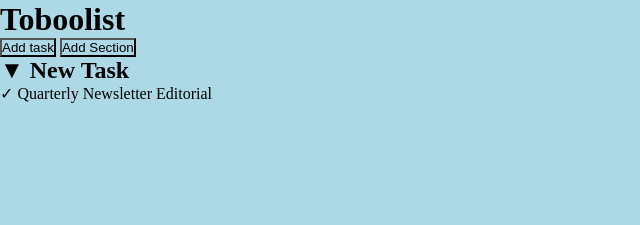
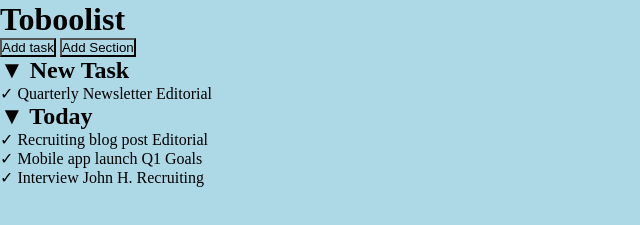
Before and after one commit to michelangelomancini4/html-css-toboolist, a plain HTML site: page index.html in a window 1280 px wide. Shown: the part 53-278 px from the top of the page, without its empty margins (0-640 px from the left). Drawn offline with Linux system fonts and the light colour scheme.

Commit message:
avanzamento sezioni

```diff
--- a/index.html
+++ b/index.html
@@ -25,12 +25,36 @@
         <!-- prima sezione -->
          <section class="macrosezione">
             <h2>&#9660 New Task</h2>
-            <span class="valid">&#10003;</span>
-            <span>Quarterly Newsletter</span>
-            <span class="riquadro">Editorial</span>
+            <div class="righe">
+                <span class="valid">&#10003;</span>
+                <span class="opzioni">Quarterly Newsletter</span>
+                <span class="riquadro">Editorial</span>
+
+            </div>
+
          </section>
 
         <!-- seconda sezione -->
+        <section class="macrosezione">
+            <h2>&#9660 Today</h2>
+            <div class="righe">
+                <span class="valid">&#10003;</span>
+                <span class="opzioni">Recruiting blog post</span>
+                <span class="riquadro">Editorial</span>
+            </div>
+            <div class="righe">
+                <span class="valid">&#10003;</span>
+                <span class="opzioni">Mobile app launch</span>
+                <span class="riquadro" id="viola">Q1 Goals</span>
+            </div>
+            <div class="righe">
+                <span class="valid">&#10003;</span>
+                <span class="opzioni">Interview John H.</span>
+                <span class="riquadro" id="viola">Recruiting</span>
+            </div>
+
+         </section>
+
 
         <!-- terza sezione -->
 
```
